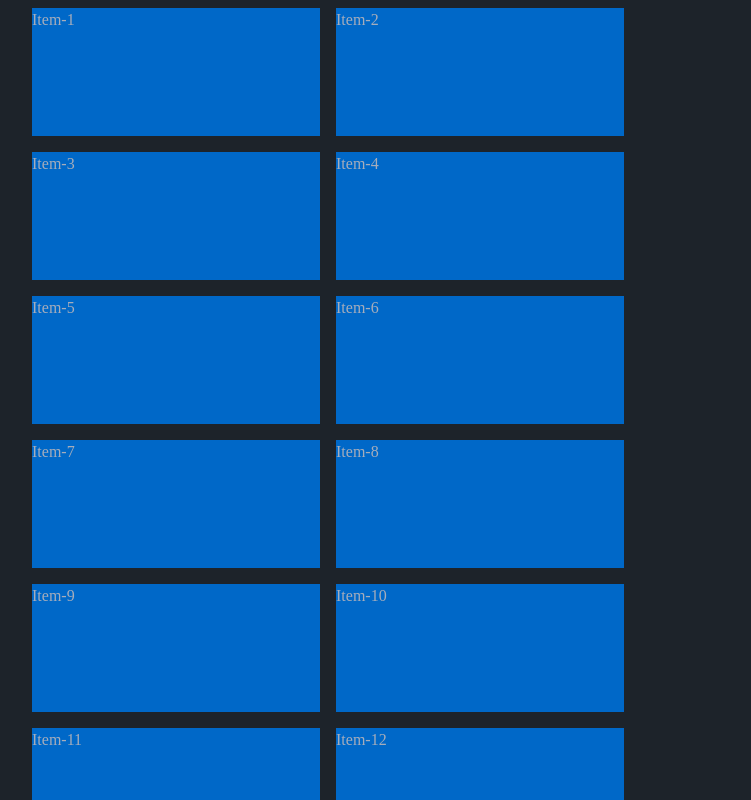
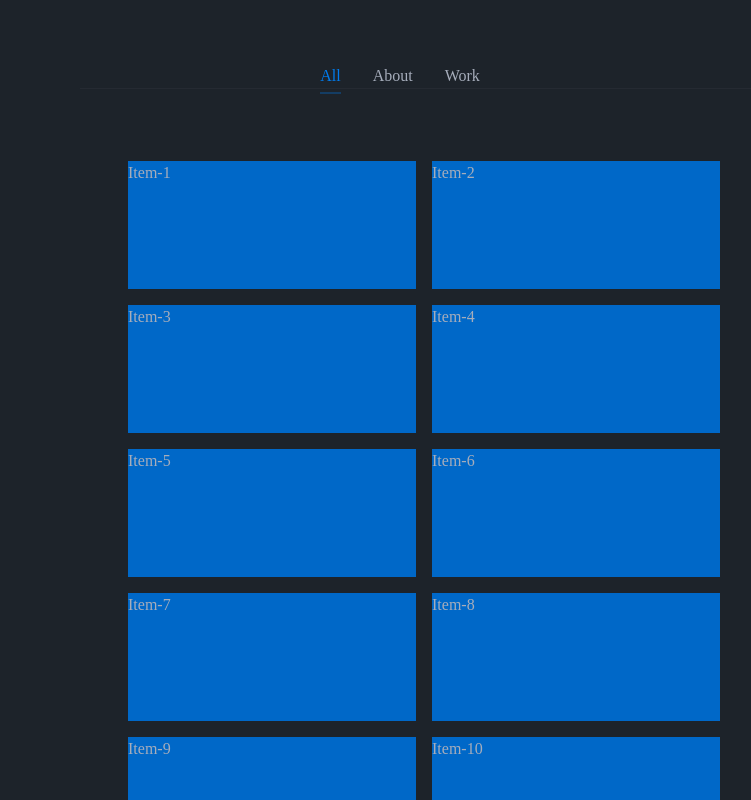
Before and after one commit to SalimiDev/portfolio-2025, a Next.js app: page / in a window 1280 px wide. Shown: the top 800 px of the page, without its empty margins (216-967 px from the left). Built offline with nearby package versions, Linux system fonts and the light colour scheme.

Commit message:
Implement header and navigation menu

```diff
--- /dev/null
+++ b/src/app/_components/header/header.tsx
@@ -0,0 +1,13 @@
+import Image from 'next/image';
+
+import { TopNavigation } from './top-navigation';
+
+export const Header: React.FC = () => {
+    return (
+        <header className='border-b dark:border-base-content dark:border-opacity-5'>
+            <div className='container flex items-center justify-between'>
+                <TopNavigation />
+            </div>
+        </header>
+    );
+};
--- /dev/null
+++ b/src/app/_components/header/index.ts
@@ -0,0 +1 @@
+export * from './header';
--- /dev/null
+++ b/src/app/_components/header/top-navigation.tsx
@@ -0,0 +1,35 @@
+'use client';
+
+// because use want use usePathname for change style of active page
+import Link from 'next/link';
+import { usePathname } from 'next/navigation';
+
+export const TopNavigation: React.FC = () => {
+    const menuItems: NavigationMenuItem[] = [
+        { title: 'All', href: '/' },
+        { title: 'About', href: '/about' },
+        { title: 'Work', href: '/work' }
+    ];
+
+    const pathname = usePathname();
+
+    return (
+        <ul className='mr-12 flex gap-x-8'>
+            {menuItems.map((item) => {
+                const isActive = pathname === item.href;
+
+                return (
+                    <li key={`navigation-${item.href}`}>
+                        <Link
+                            href={item.href}
+                            className={`pb-2 transition-colors hover:text-primary ${
+                                isActive && 'border-b-2 dark:border-primary/30 dark:text-primary'
+                            }`}>
+                            {item.title}
+                        </Link>
+                    </li>
+                );
+            })}
+        </ul>
+    );
+};
--- a/src/app/layout.tsx
+++ b/src/app/layout.tsx
@@ -1,6 +1,7 @@
 import { Figtree } from 'next/font/google';
 import localFont from 'next/font/local';
 
+import { Header } from './_components/header';
 import './globals.css';
 
 const figtree = Figtree({
@@ -14,6 +15,9 @@ export default function RootLayout({ children }: { children: React.ReactNode })
     return (
         <html dir='ltr' className={`dark ${figtree.variable}`}>
             <body className='grid dark:bg-base-100 dark:text-base-content'>
+                <section className='my-16 flex justify-center'>
+                    <Header />
+                </section>
                 <main className='container'>{children}</main>
             </body>
         </html>
--- a/src/app/page.tsx
+++ b/src/app/page.tsx
@@ -34,7 +34,7 @@ export default function Home() {
     );
 
     return (
-        <section className='flex h-screen flex-wrap'>
+        <section className='flex h-screen flex-wrap justify-center'>
             <DndContext
                 sensors={sensors}
                 collisionDetection={closestCenter}
--- /dev/null
+++ b/src/types/navigation-menu-item.ts
@@ -0,0 +1,4 @@
+type NavigationMenuItem = {
+    title: string;
+    href: string;
+};
```
